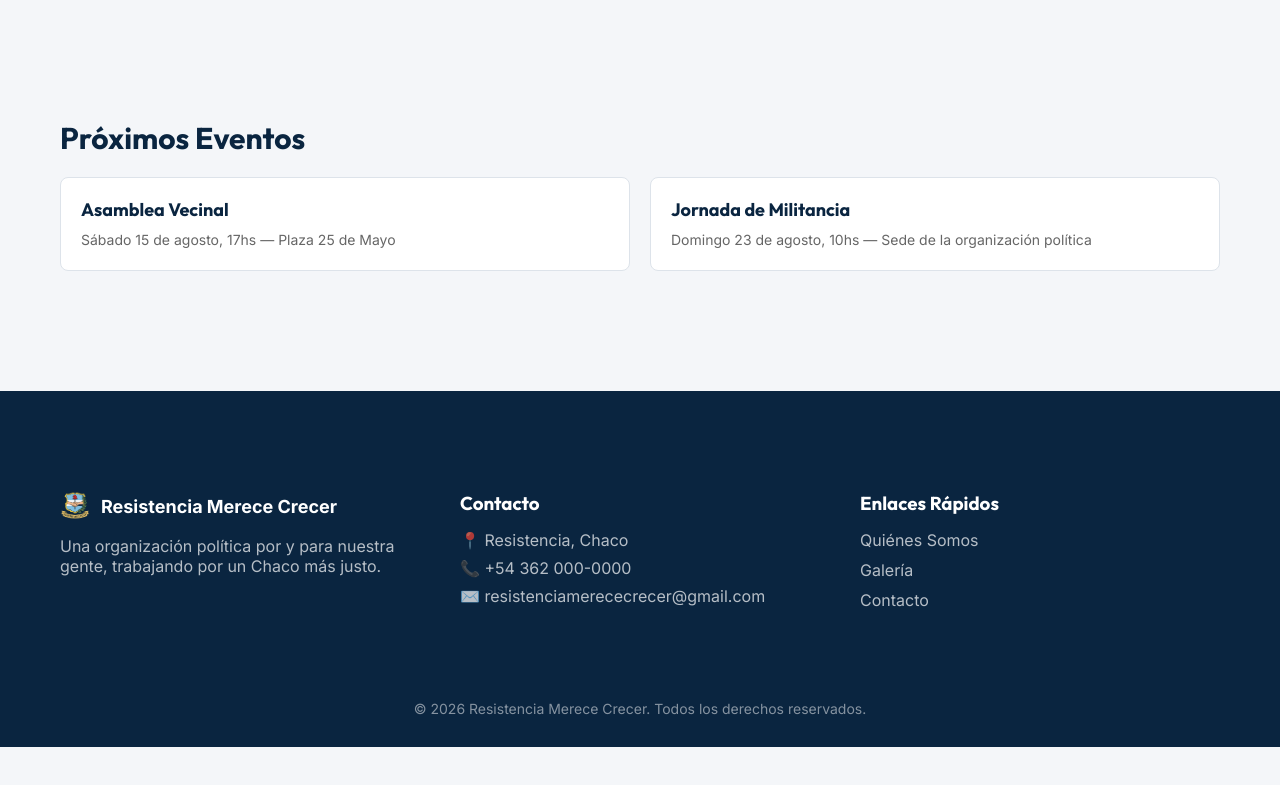
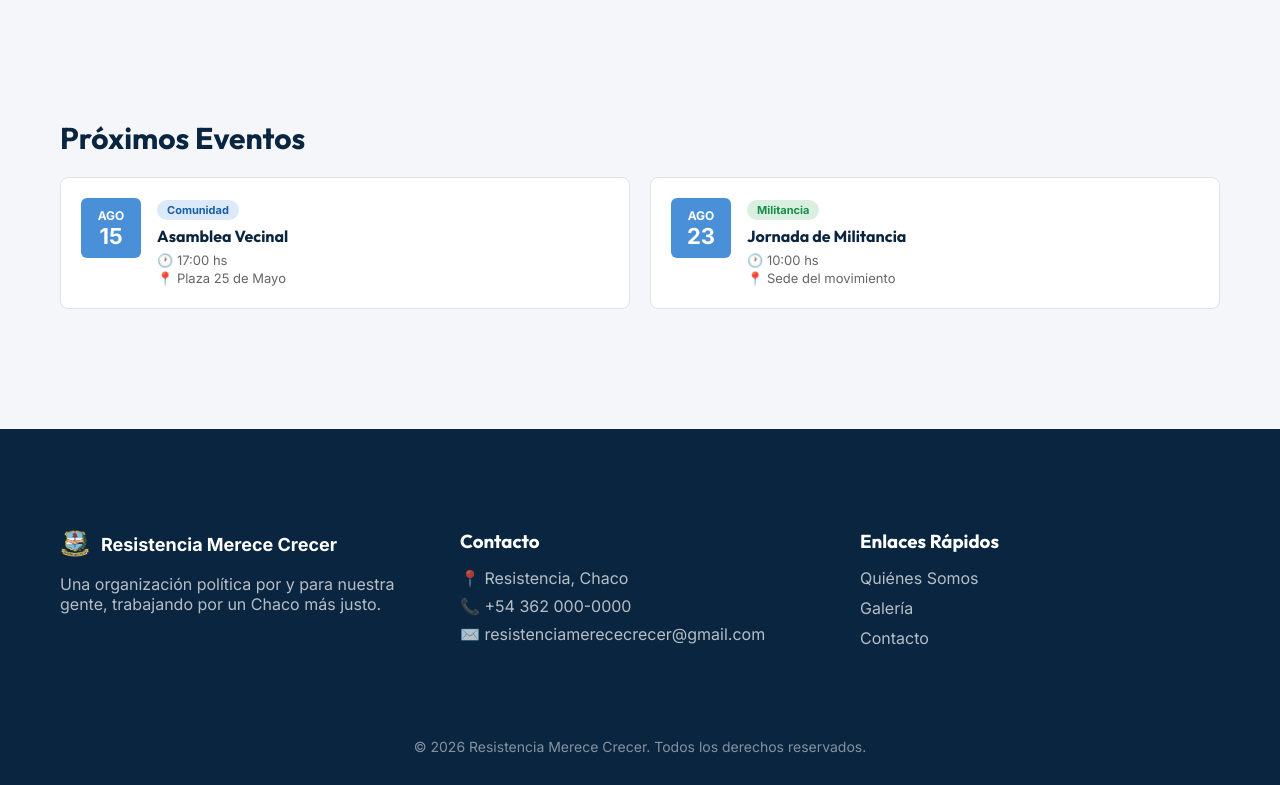
Before and after one commit to esqmarcelo/resistencia-merece-crecer, a React (Vite) app: page / in a window 1280 px wide. Shown: the part 1047-1832 px from the top of the page. Before the commit the page ends 1794 px from the top, so only its background shows below. Built offline with nearby package versions, Linux system fonts and the light colour scheme.

Commit message:
Cambios visuales en secciones de eventos

```diff
--- a/src/components/Header.jsx
+++ b/src/components/Header.jsx
@@ -19,7 +19,7 @@ function Header() {
             to="/quienes-somos"
             className={({ isActive }) => (isActive ? 'nav-link active' : 'nav-link')}
           >
-            Quiénes Somos
+            ¿Quiénes Somos?
           </NavLink>
           <NavLink
             to="/galeria"
--- a/src/index.css
+++ b/src/index.css
@@ -324,3 +324,71 @@ h3 {
     grid-template-columns: repeat(2, 1fr);
   }
 }
+
+.eventos-grid {
+  display: grid;
+  grid-template-columns: repeat(auto-fit, minmax(280px, 1fr));
+  gap: 20px;
+  margin-top: 20px;
+}
+
+.evento-card {
+  display: flex;
+  gap: 16px;
+  background-color: white;
+  border: 1px solid #dde3ea;
+  border-radius: 8px;
+  padding: 20px;
+}
+
+.evento-fecha {
+  display: flex;
+  flex-direction: column;
+  align-items: center;
+  justify-content: center;
+  background-color: #4a90d9;
+  color: white;
+  border-radius: 6px;
+  min-width: 60px;
+  height: 60px;
+}
+
+.evento-mes {
+  font-size: 12px;
+  font-weight: bold;
+}
+
+.evento-dia {
+  font-size: 22px;
+  font-weight: bold;
+}
+
+.evento-info h3 {
+  font-size: 16px;
+  color: #0a2540;
+  margin: 6px 0;
+}
+
+.evento-info p {
+  font-size: 13px;
+  color: #666;
+  margin: 2px 0;
+}
+
+.evento-categoria {
+  font-size: 11px;
+  font-weight: bold;
+  padding: 3px 10px;
+  border-radius: 12px;
+  display: inline-block;
+}
+
+.categoria-comunidad {
+  background-color: #dce9f9;
+  color: #1a5fa8;
+}
+
+.categoria-militancia {
+  background-color: #d9f0e1;
+  color: #1a8c4a;
+}
--- a/src/pages/Inicio.jsx
+++ b/src/pages/Inicio.jsx
@@ -37,14 +37,30 @@ function Inicio() {
 
       <section className="container inicio-preview">
         <h2>Próximos Eventos</h2>
-        <div className="cards-grid">
-          <div className="card">
-            <h3>Asamblea Vecinal</h3>
-            <p>Sábado 15 de agosto, 17hs — Plaza 25 de Mayo</p>
+        <div className="eventos-grid">
+          <div className="evento-card">
+            <div className="evento-fecha">
+              <span className="evento-mes">AGO</span>
+              <span className="evento-dia">15</span>
+            </div>
+            <div className="evento-info">
+              <span className="evento-categoria categoria-comunidad">Comunidad</span>
+              <h3>Asamblea Vecinal</h3>
+              <p>🕐 17:00 hs</p>
+              <p>📍 Plaza 25 de Mayo</p>
+            </div>
           </div>
-          <div className="card">
-            <h3>Jornada de Militancia</h3>
-            <p>Domingo 23 de agosto, 10hs — Sede de la organización política</p>
+          <div className="evento-card">
+            <div className="evento-fecha">
+              <span className="evento-mes">AGO</span>
+              <span className="evento-dia">23</span>
+            </div>
+            <div className="evento-info">
+              <span className="evento-categoria categoria-militancia">Militancia</span>
+              <h3>Jornada de Militancia</h3>
+              <p>🕐 10:00 hs</p>
+              <p>📍 Sede del movimiento</p>
+            </div>
           </div>
         </div>
       </section>
```
